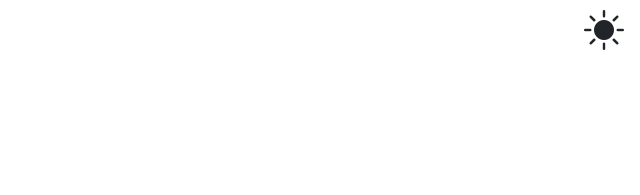
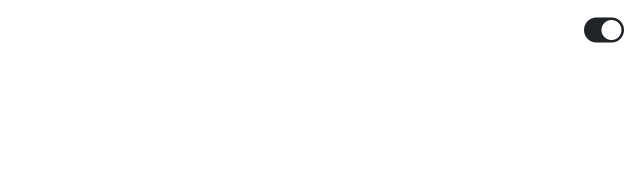
Before and after one commit to mattyonice/resres, a plain HTML site: page index.html in a window 1280 px wide. Shown: the top 195 px of the page, 640-1280 px from the left. Drawn offline with nearby package versions, Linux system fonts and the light colour scheme.

Commit message:
simpler toggle switch

```diff
--- a/index.html
+++ b/index.html
@@ -15,7 +15,7 @@
 
 <body class="px-3 ">
     <!-- <button class="btn btn-dark float-end">dark</button> -->
-    <a class="text-dark fs-1 float-end" href="#">  <i class="bi bi-brightness-high-fill"></i> </a>
+    <a class="text-dark fs-1 float-end" href="#">  <i class="bi bi-toggle-on"></i> </a>
 
     <h1>Sathappan Thiagarajan</h1>
     <!-- <h5>Seeking developer position</h5> -->
```
